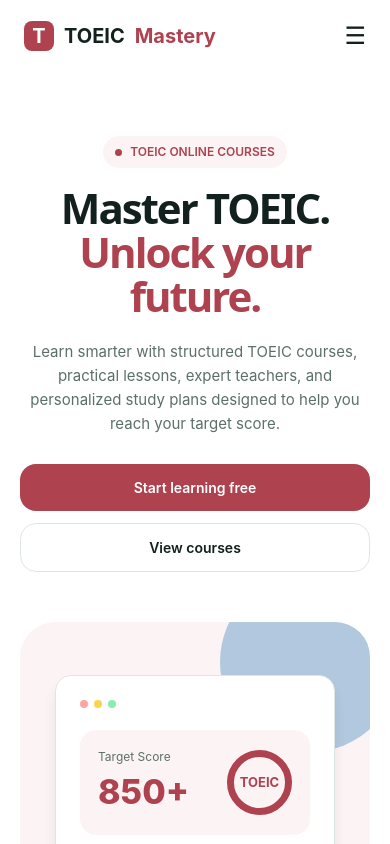
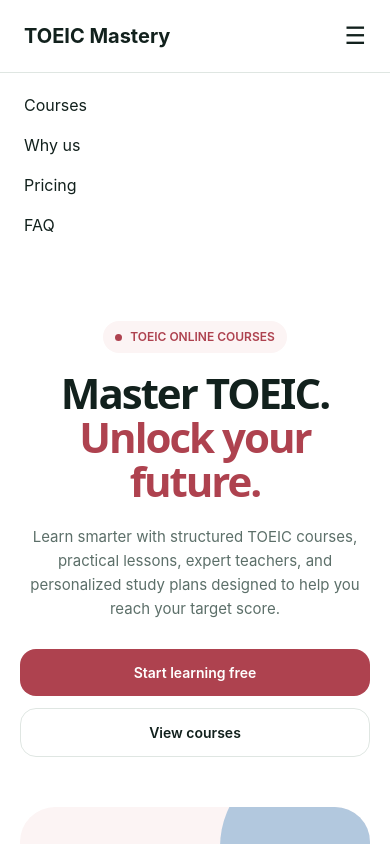
Before and after one commit to hanghanghangw/tkw_2354050034_Han, a website built with Vite: page index.html in a window 390 px wide. Both pictures are taken after a click on the button "Mở menu". Shown: the top 844 px of the page. Built offline with nearby package versions, Linux system fonts and the light colour scheme.

Commit message:
nhiệm vụ 2

```diff
--- a/index.html
+++ b/index.html
@@ -11,64 +11,53 @@
   </head>
 
   <body class="font-body bg-surface text-ink">
+    <div id="nav-sentinel" aria-hidden="true"></div>
     <!-- ================= NAVBAR ================= -->
     <header class="w-full bg-surface">
   <nav
-        class="max-w-[1366px] mx-auto px-[24px] lg:px-[50px] h-[72px] flex items-center justify-between"
+    class="max-w-[1366px] mx-auto px-[24px] lg:px-[50px]
+           h-[72px] flex items-center justify-between"
   >
-        <!-- Logo -->
-        <a href="#" class="flex items-center gap-[10px] font-bold text-[20px]">
-          <span
-            class="w-[30px] h-[30px] rounded-[8px] bg-brand-600 flex items-center justify-center text-white"
-          >
-            T
-          </span>
-
-          TOEIC<span class="text-brand-600">Mastery</span>
+    <a href="#" class="font-bold text-[20px]">
+      TOEIC Mastery
     </a>
 
-        <!-- Desktop navigation -->
-        <div
-          class="hidden lg:flex items-center gap-[28px] text-[14px] font-medium text-ink"
-        >
-          <a href="#courses" class="hover:text-brand-600 transition">
-            Courses
-          </a>
-
-          <a href="#features" class="hover:text-brand-600 transition">
-            Why us
-          </a>
-
-          <a href="pricing.html" class="hover:text-brand-600 transition">
-            Pricing
-          </a>
-
-          <a href="contact.html" class="hover:text-brand-600 transition">Contact</a>
-
-          <a href="#faq" class="hover:text-brand-600 transition"> FAQ </a>
+    <!-- Desktop menu -->
+    <div class="hidden lg:flex items-center gap-[28px]">
+      <a href="#courses">Courses</a>
+      <a href="#features">Why us</a>
+      <a href="#pricing">Pricing</a>
+      <a href="#faq">FAQ</a>
     </div>
 
-        <!-- Right -->
-        <div class="hidden lg:flex items-center gap-[18px]">
+    <!-- Mobile button -->
     <button
-            class="text-[14px] font-medium text-ink hover:text-brand-600 transition"
+      id="menu-toggle"
+      type="button"
+      class="lg:hidden text-[24px]"
+      aria-expanded="false"
+      aria-controls="mobile-menu"
+      aria-label="Mở menu"
     >
-            Log in
-          </button>
-
-          <a
-            href="#courses"
-            class="bg-brand-600 hover:bg-brand-700 text-white text-[14px] font-semibold px-[20px] py-[10px] rounded-card transition"
-          >
-            Start learning
-          </a>
-        </div>
-
-        <!-- Mobile -->
-        <button class="lg:hidden text-ink text-[24px]" aria-label="Open menu">
       ☰
     </button>
   </nav>
+
+  <!-- Mobile menu -->
+  <div
+    id="mobile-menu"
+    class="hidden lg:hidden border-t border-line bg-surface"
+  >
+    <nav
+      class="flex flex-col gap-4 px-6 py-5"
+      aria-label="Menu mobile"
+    >
+      <a href="#courses">Courses</a>
+      <a href="#features">Why us</a>
+      <a href="#pricing">Pricing</a>
+      <a href="#faq">FAQ</a>
+    </nav>
+  </div>
 </header>
 
     <!-- ================= HERO ================= -->
--- a/js/main.js
+++ b/js/main.js
@@ -1,4 +1,6 @@
-import {  initToTop } from "./nav.js";
+import { initNav,initHeaderOnScroll,initToTop } from "./nav.js";
 
 
 initToTop();
+initNav();
+initHeaderOnScroll();
--- a/js/nav.js
+++ b/js/nav.js
@@ -1,3 +1,84 @@
+export function initNav() {
+  const header = document.querySelector("header");
+  const toggle = document.getElementById("menu-toggle");
+  const menu = document.getElementById("mobile-menu");
+
+  if (!header || !toggle || !menu) return;
+
+  function setOpen(open) {
+    menu.classList.toggle("hidden", !open);
+
+    toggle.setAttribute("aria-expanded", String(open));
+    toggle.setAttribute(
+      "aria-label",
+      open ? "Đóng menu" : "Mở menu"
+    );
+
+    document.body.classList.toggle("overflow-hidden", open);
+  }
+
+  toggle.addEventListener("click", () => {
+    const isOpen =
+      toggle.getAttribute("aria-expanded") === "true";
+
+    setOpen(!isOpen);
+  });
+
+  // Đóng bằng ESC
+  document.addEventListener("keydown", (event) => {
+    if (event.key !== "Escape") return;
+
+    const isOpen =
+      toggle.getAttribute("aria-expanded") === "true";
+
+    if (!isOpen) return;
+
+    setOpen(false);
+    toggle.focus();
+  });
+
+  // Bấm ra ngoài header thì đóng
+  document.addEventListener("click", (event) => {
+    const isOpen =
+      toggle.getAttribute("aria-expanded") === "true";
+
+    if (!isOpen) return;
+
+    if (!header.contains(event.target)) {
+      setOpen(false);
+    }
+  });
+
+  // Lên desktop thì tự đóng menu mobile
+  const desktop = window.matchMedia("(min-width: 1024px)");
+
+  function handleDesktop(event) {
+    if (event.matches) {
+      setOpen(false);
+    }
+  }
+
+  desktop.addEventListener("change", handleDesktop);
+}
+
+
+export function initHeaderOnScroll() {
+  const header = document.querySelector("header");
+  const sentinel = document.getElementById("nav-sentinel");
+
+  if (!header || !sentinel) return;
+
+  const observer = new IntersectionObserver(([entry]) => {
+    const scrolled = !entry.isIntersecting;
+
+    header.classList.toggle("shadow-sm", scrolled);
+    header.classList.toggle("border-line", scrolled);
+  });
+
+  observer.observe(sentinel);
+}
+
+
 export function initToTop() {
   const button = document.getElementById("to-top");
   if (!button) return;
@@ -17,5 +98,7 @@ export function initToTop() {
   });
 
   updateVisibility();
-  window.addEventListener("scroll", updateVisibility, { passive: true });
+  window.addEventListener("scroll", updateVisibility, {
+    passive: true,
+  });
 }
```
Lines whose indentation alone changed are shown as unchanged.
